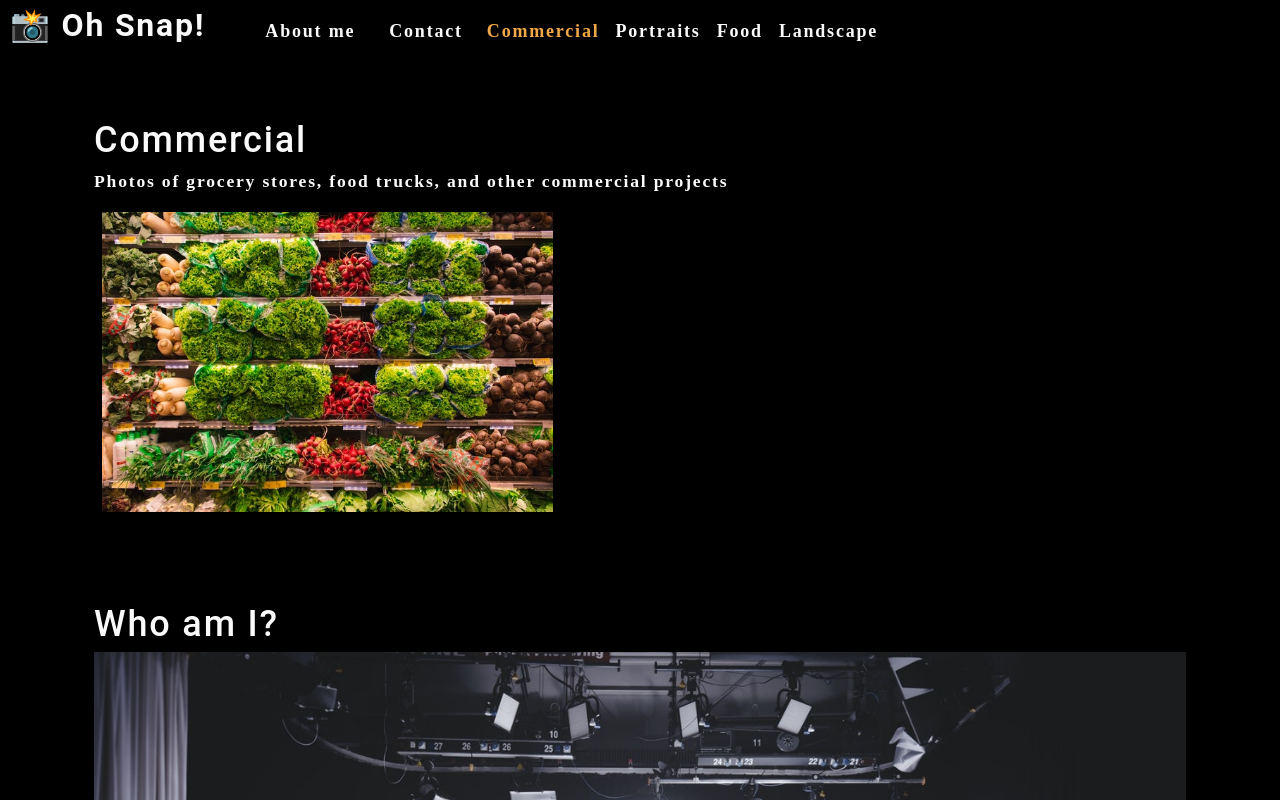
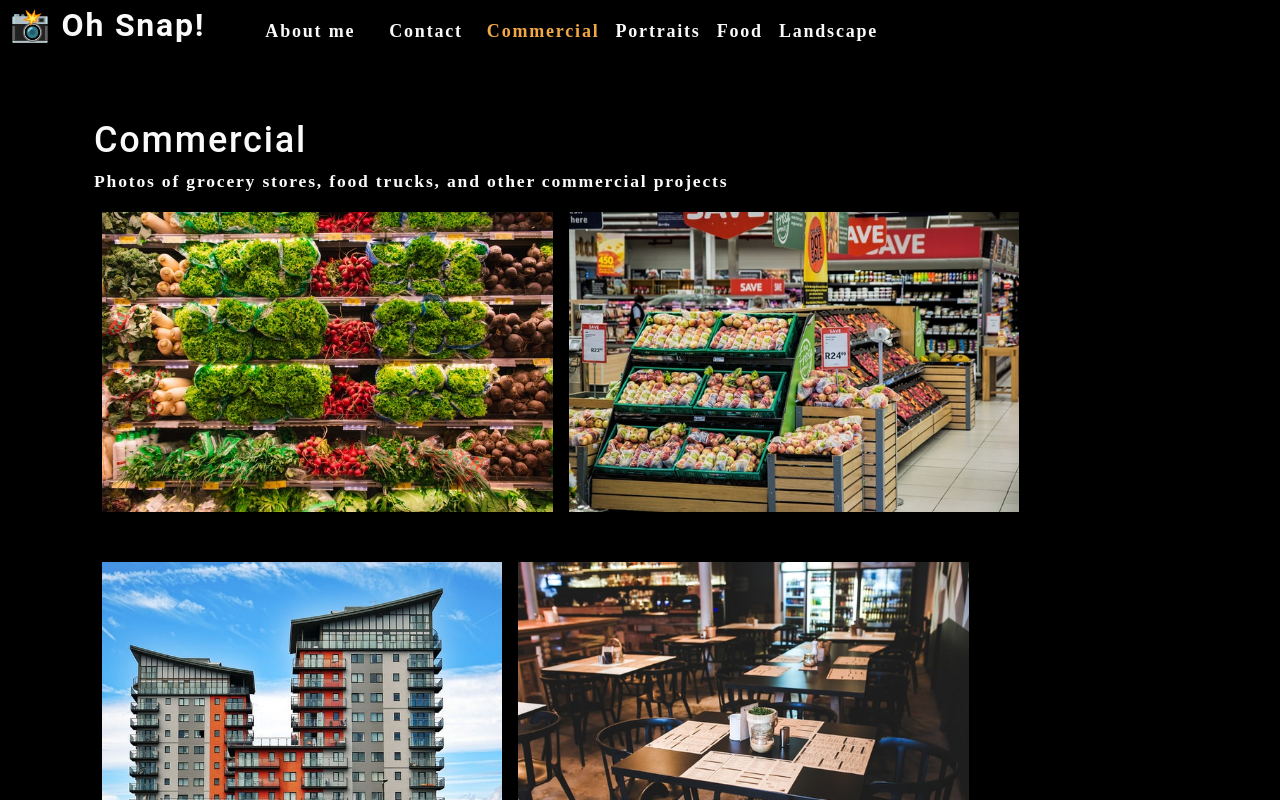
Before and after one commit to CHAUDHARYS1/photo-port, a React (Create React App) app: page / in a window 1280 px wide. Shown: the top 800 px of the page. Built offline with nearby package versions, Linux system fonts and the light colour scheme.

Commit message:
create PhotoList component

```diff
--- a/src/App.js
+++ b/src/App.js
@@ -24,7 +24,7 @@
         setCurrentCategory={setCurrentCategory}
         currentCategory={currentCategory}></Nav>
         <main>
-          <Gallery></Gallery>
+          <Gallery currentCategory={currentCategory}></Gallery>
           <About></About>
         </main>
     </div>
--- a/src/components/Gallery/index.js
+++ b/src/components/Gallery/index.js
@@ -1,22 +1,16 @@
 import React from 'react';
+import PhotoList from '../PhotoList';
 import { capitalizeFirstLetter } from '../../utils/helpers';
-import photo from "../../assets/small/commercial/0.jpg";
 
-function Gallery(props) {
-    const currentCategory = {
-        name: "commercial",
-        description: "Photos of grocery stores, food trucks, and other commercial projects",
-    };
-
-    return (
-        <section>
-            <h1>{capitalizeFirstLetter(currentCategory.name)}</h1>
-            <p>{currentCategory.description}</p>
-            <div className="flex-row">
-                <img src={photo} alt="Commercial Example" className="img-thumbnail mx-1" />
-            </div>
-        </section>
-    )
+function Gallery({ currentCategory }) {
+  const { name, description } = currentCategory;
+  return (
+    <section>
+      <h1 data-testid="h1tag">{capitalizeFirstLetter(name)}</h1>
+      <p>{description}</p>
+      <PhotoList category={currentCategory.name} />
+    </section>
+  );
 }
 
 export default Gallery;
--- /dev/null
+++ b/src/components/PhotoList/index.js
@@ -0,0 +1,122 @@
+import React, { useState } from 'react';
+// import Modal from '../Modal';
+
+const PhotoList = ({ category }) => {
+
+  const [photos] = useState([
+    {
+      name: 'Grocery aisle',
+      category: 'commercial',
+      description: 'Lorem ipsum dolor sit amet, consectetur adipiscing elit. Nunc ultricie',
+    },
+    {
+      name: 'Grocery booth',
+      category: 'commercial',
+      description: 'Lorem ipsum dolor sit amet, consectetur adipiscing elit. Nunc ultricie',
+    },
+    {
+      name: 'Building exterior',
+      category: 'commercial',
+      description: 'Lorem ipsum dolor sit amet, consectetur adipiscing elit. Nunc ultricie',
+    },
+    {
+      name: 'Restaurant table',
+      category: 'commercial',
+      description: 'Lorem ipsum dolor sit amet, consectetur adipiscing elit. Nunc ultricie',
+    },
+    {
+      name: 'Cafe interior',
+      category: 'commercial',
+      description: 'Lorem ipsum dolor sit amet, consectetur adipiscing elit. Nunc ultricie',
+    },
+    {
+      name: 'Cat green eyes',
+      category: 'portraits',
+      description: 'Lorem ipsum dolor sit amet, consectetur adipiscing elit. Nunc ultricie',
+    },
+    {
+      name: 'Green parrot',
+      category: 'portraits',
+      description: 'Lorem ipsum dolor sit amet, consectetur adipiscing elit. Nunc ultricie',
+    },
+    {
+      name: 'Yellow macaw',
+      category: 'portraits',
+      description: 'Lorem ipsum dolor sit amet, consectetur adipiscing elit. Nunc ultricie',
+    },
+    {
+      name: 'Pug smile',
+      category: 'portraits',
+      description: 'Lorem ipsum dolor sit amet, consectetur adipiscing elit. Nunc ultricie',
+    },
+    {
+      name: 'Pancakes',
+      category: 'food',
+      description: 'Lorem ipsum dolor sit amet, consectetur adipiscing elit. Nunc ultricie',
+    },
+    {
+      name: 'Burrito',
+      category: 'food',
+      description: 'Lorem ipsum dolor sit amet, consectetur adipiscing elit. Nunc ultricie',
+    },
+    {
+      name: 'Scallop pasta',
+      category: 'food',
+      description: 'Lorem ipsum dolor sit amet, consectetur adipiscing elit. Nunc ultricie',
+    },
+    {
+      name: 'Burger',
+      category: 'food',
+      description: 'Lorem ipsum dolor sit amet, consectetur adipiscing elit. Nunc ultricie',
+    },
+    {
+      name: 'Fruit bowl',
+      category: 'food',
+      description: 'Lorem ipsum dolor sit amet, consectetur adipiscing elit. Nunc ultricie',
+    },
+    {
+      name: 'Green river',
+      category: 'landscape',
+      description: 'Lorem ipsum dolor sit amet, consectetur adipiscing elit. Nunc ultricie',
+    },
+    {
+      name: 'Docks',
+      category: 'landscape',
+      description: 'Lorem ipsum dolor sit amet, consectetur adipiscing elit. Nunc ultricie',
+    },
+    {
+      name: 'Panoramic village by sea',
+      category: 'landscape',
+      description: 'Lorem ipsum dolor sit amet, consectetur adipiscing elit. Nunc ultricie',
+    },
+    {
+      name: 'Domestic landscape',
+      category: 'landscape',
+      description: 'Lorem ipsum dolor sit amet, consectetur adipiscing elit. Nunc ultricie',
+    },
+    {
+      name: 'Park bench',
+      category: 'landscape',
+      description: 'Lorem ipsum dolor sit amet, consectetur adipiscing elit. Nunc ultricie',
+    },
+  ]);
+
+  const currentPhotos = photos.filter((photo) => photo.category === category);
+
+  return (
+    <div>
+      <div className="flex-row">
+        {currentPhotos.map((image, i) => (
+          <img
+            src={require(`../../assets/small/${category}/${i}.jpg`).default}
+            alt={image.name}
+            className="img-thumbnail mx-1"
+            key={image.name}
+          />
+        ))}
+      </div>
+    </div>
+  );
+};
+
+export default PhotoList;
```
